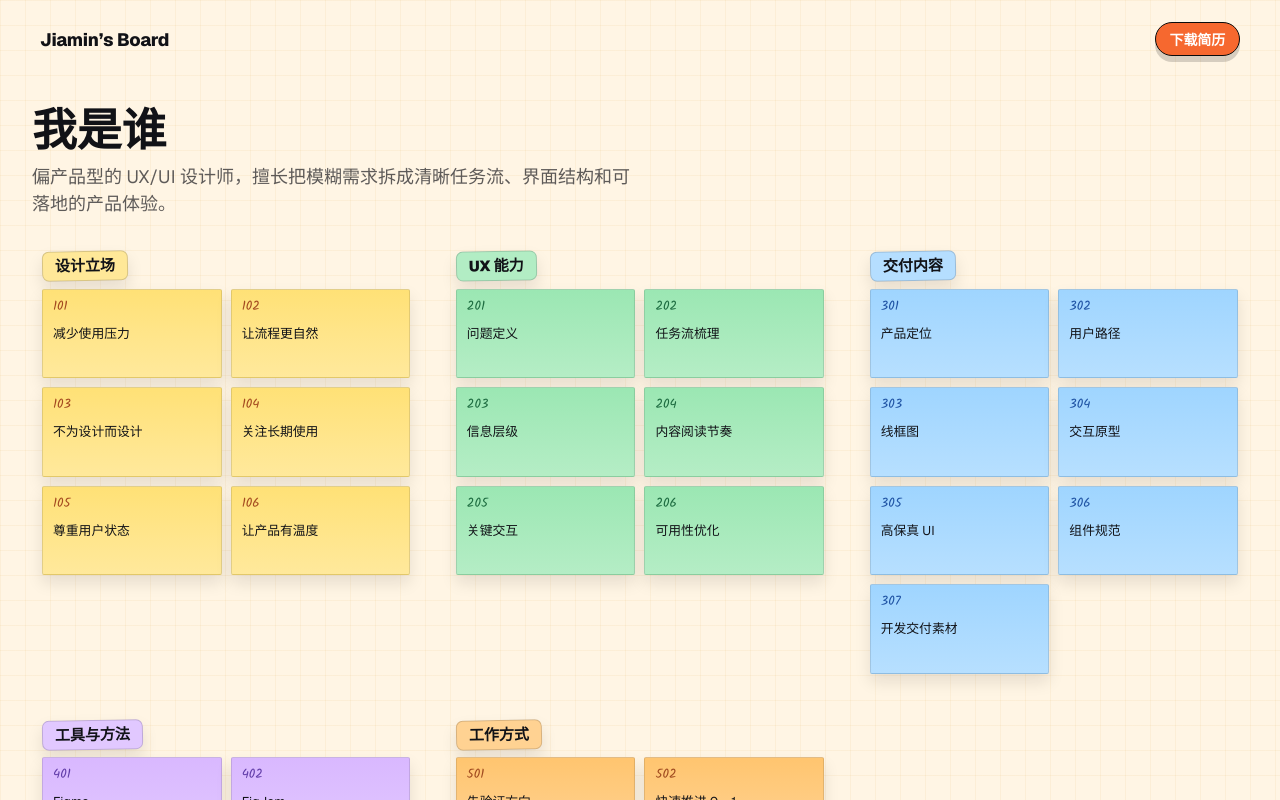
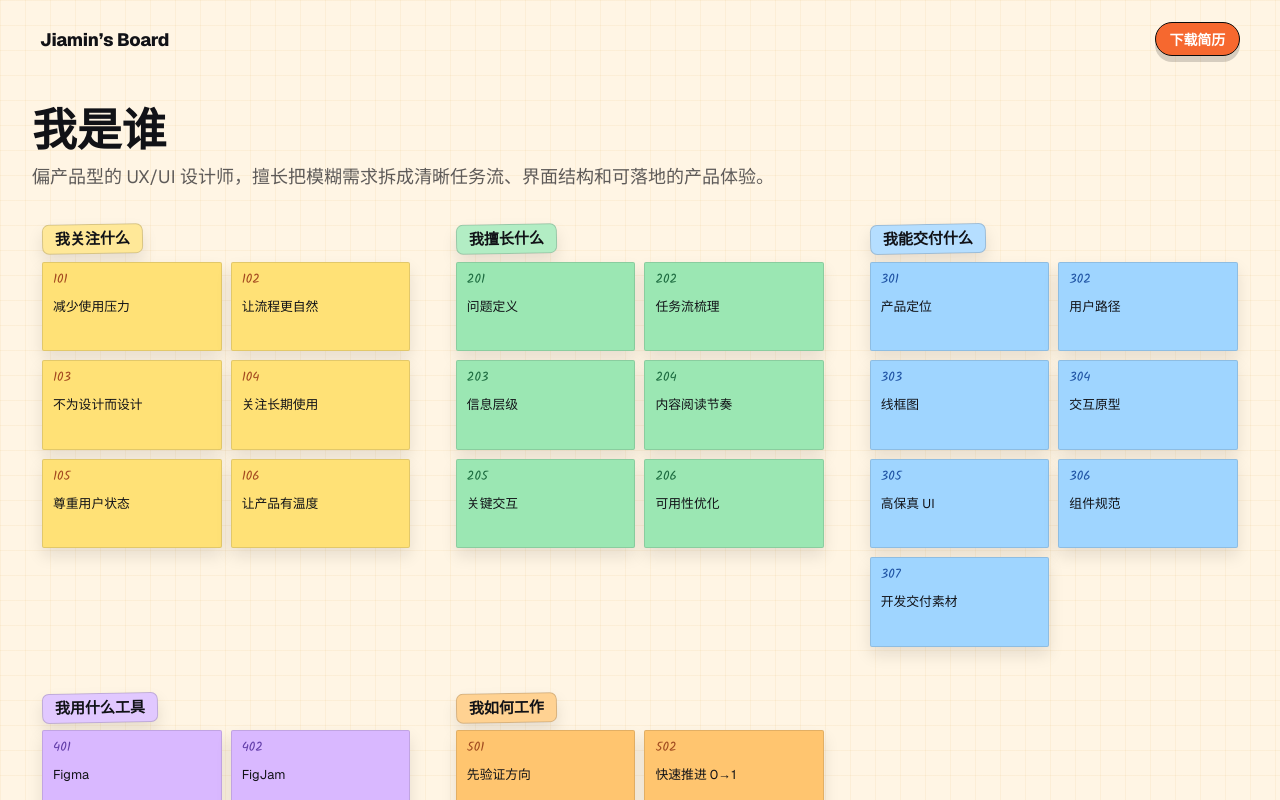
Before and after one commit to jaemin17/jaemin-portfolio, a Next.js app: page /about in a window 1280 px wide. Shown: the top 800 px of the page. Built offline with nearby package versions, Linux system fonts and the light colour scheme.

Commit message:
style: tune about page note presentation

```diff
--- a/src/app/about/about.module.css
+++ b/src/app/about/about.module.css
@@ -32,12 +32,13 @@
 }
 
 .intro {
-  max-width: 600px;
+  max-width: min(100%, 980px);
   margin-top: 12px;
   color: rgba(17, 18, 23, 0.68);
   font-size: clamp(14px, 1.5vw, 18px);
   line-height: 1.5;
   letter-spacing: 0;
+  white-space: nowrap;
 }
 
 .map {
@@ -119,11 +120,7 @@
   padding: 10px;
   border: 1px solid rgba(17, 18, 23, 0.12);
   border-radius: 2px;
-  background: linear-gradient(
-    180deg,
-    var(--note-accent) 0%,
-    color-mix(in oklab, var(--note-accent) 76%, white) 100%
-  );
+  background: var(--note-accent);
   box-shadow: 0 8px 16px rgba(17, 18, 23, 0.1);
   transition: box-shadow 160ms ease, border-color 160ms ease, transform 160ms ease;
 }
@@ -197,6 +194,10 @@
     flex-direction: column;
   }
 
+  .intro {
+    white-space: normal;
+  }
+
   .map {
     grid-template-columns: 1fr;
     gap: 14px;
--- a/src/app/about/page.tsx
+++ b/src/app/about/page.tsx
@@ -3,27 +3,27 @@ import styles from "./about.module.css";
 
 const noteGroups = [
   {
-    title: "设计立场",
+    title: "我关注什么",
     tone: "yellow",
     notes: ["减少使用压力", "让流程更自然", "不为设计而设计", "关注长期使用", "尊重用户状态", "让产品有温度"],
   },
   {
-    title: "UX 能力",
+    title: "我擅长什么",
     tone: "green",
     notes: ["问题定义", "任务流梳理", "信息层级", "内容阅读节奏", "关键交互", "可用性优化"],
   },
   {
-    title: "交付内容",
+    title: "我能交付什么",
     tone: "blue",
     notes: ["产品定位", "用户路径", "线框图", "交互原型", "高保真 UI", "组件规范", "开发交付素材"],
   },
   {
-    title: "工具与方法",
+    title: "我用什么工具",
     tone: "purple",
     notes: ["Figma", "FigJam", "SwiftUI", "Next.js", "AI 辅助设计", "竞品分析", "可用性测试"],
   },
   {
-    title: "工作方式",
+    title: "我如何工作",
     tone: "orange",
     notes: ["先验证方向", "快速推进 0→1", "自己动手实现", "持续观察反馈", "反复迭代细节", "打磨到可交付"],
   },
```
